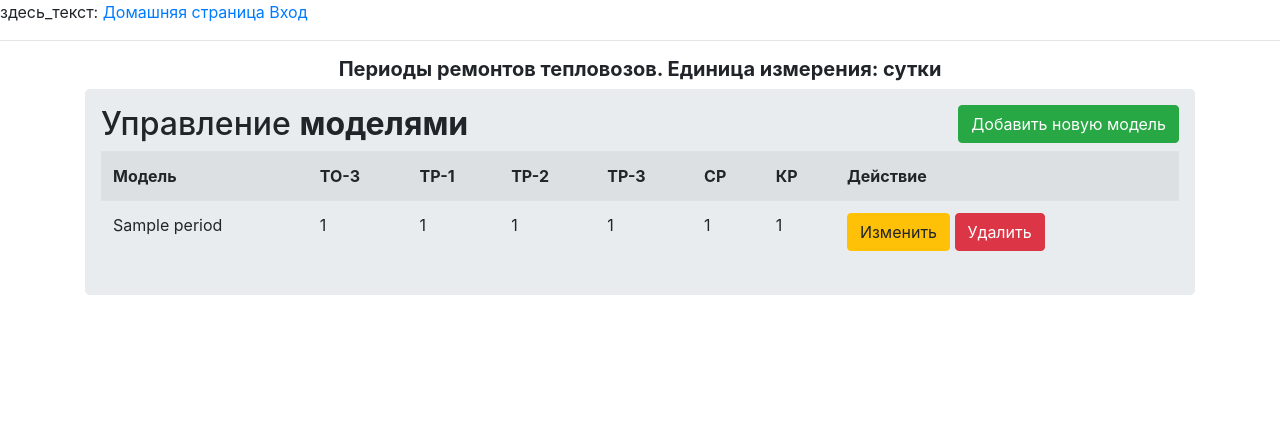
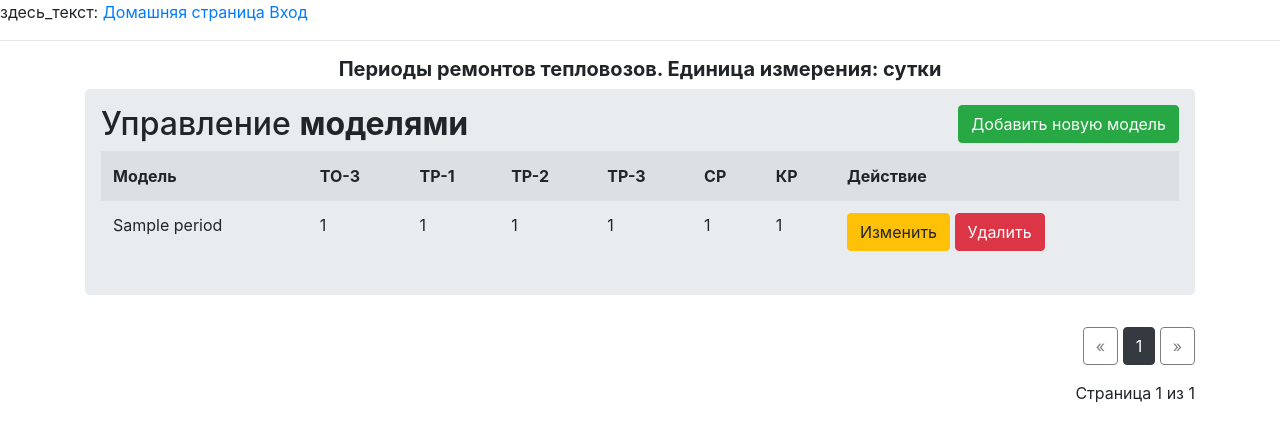
Before and after one commit to avzqq/diplom, a Flask app: page /loco_model_table in a window 1280 px wide. Shown: the top 442 px of the page. Run offline with Flask 2, Linux system fonts and the light colour scheme; tables that the repository leaves empty hold one stand-in row (values such as "Sample post"); some libraries are stand-ins or nearby versions.

Commit message:
Added pagination for loco_model_table.

```diff
--- a/app/routes.py
+++ b/app/routes.py
@@ -5,6 +5,7 @@ from app import app, db
 from app.forms import LoginForm, RegistrationForm
 from app.models import User, LocomotiveRepairPeriod, SavedRepairForms
 from datetime import date, datetime
+from config import ROWS_PER_PAGE
 
 
 @app.route('/')
@@ -262,5 +263,8 @@ def get_forms_list():
 
 @app.route("/loco_model_table", methods=["GET", "POST"])
 def loco_model_table():
-    all_data = LocomotiveRepairPeriod.query.all()
+    page = request.args.get("page", 1, type=int)
+
+    all_data = LocomotiveRepairPeriod.query.paginate(
+        page=page, per_page=ROWS_PER_PAGE)
     return render_template("loco_model_page.html", models=all_data)
--- a/app/templates/auxiliary_templates/loco_model_table.html
+++ b/app/templates/auxiliary_templates/loco_model_table.html
@@ -9,7 +9,7 @@
     <th>КР</th>
     <th>Действие</th>
   </tr>
-  {% for row in models %}
+  {% for row in models.items %}
   <tr>
     <td>{{row.loco_model_name}}</td>
     <td>{{row.three_maintenance}}</td>
@@ -27,5 +27,4 @@
   {% include "auxiliary_templates/modal_edit_model.html" %}
 
   {% endfor %}
-
 </table>
--- /dev/null
+++ b/app/templates/auxiliary_templates/loco_model_table_pagination.html
@@ -0,0 +1,30 @@
+<!-- Pagination Links-->
+<div class="text-right">
+    <a href="{{ url_for('loco_model_table', page=models.prev_num) }}"
+       class="btn btn-outline-dark
+       {% if models.page == 1 %}disabled{% endif %}">
+        &laquo;
+    </a><!-- Loop through the number of pages to display a link for each-->
+    {% for page_num in models.iter_pages(left_edge=1, right_edge=1, left_current=1, right_current=2) %}{% if page_num %}
+<!-- Check for the active page and set the link to "Active"-->
+            {% if models.page == page_num %}
+            <a href="{{ url_for('loco_model_table', page=page_num) }}"
+               class="btn btn-dark">
+                {{ page_num }}
+            </a>
+            {% else %}
+            <a href="{{ url_for('loco_model_table', page=page_num) }}"
+               class="btn btn-outline-dark">
+                {{ page_num }}
+            </a>
+            {% endif %}
+        {% endif %}
+    {% endfor %}    <a href="{{ url_for('loco_model_table', page=models.next_num) }}"
+       class="btn btn-outline-dark
+       {% if models.page == models.pages %}disabled{% endif %}">
+        &raquo;
+    </a>
+</div>
+<p class="text-right mt-3">
+   Страница {{ models.page }} из {{ models.pages }}
+</p>
--- a/app/templates/loco_model_page.html
+++ b/app/templates/loco_model_page.html
@@ -12,19 +12,11 @@
 
                 </div>
 
+                    {% include "auxiliary_templates/loco_model_table_pagination.html" %}
+
                     {% include "auxiliary_templates/modal_add_model.html" %}
 
             </div>
         </div>
     </div>
-
-
-
-
-
-
-
-
-
-
 {% endblock %}
--- a/config.py
+++ b/config.py
@@ -1,5 +1,8 @@
 import os
 basedir = os.path.abspath(os.path.dirname(__file__))
+
+ROWS_PER_PAGE = 10
+
 
 class Config(object):
     SECRET_KEY = os.environ.get('SECRET_KEY') or 'you-will-never-guess'
```
